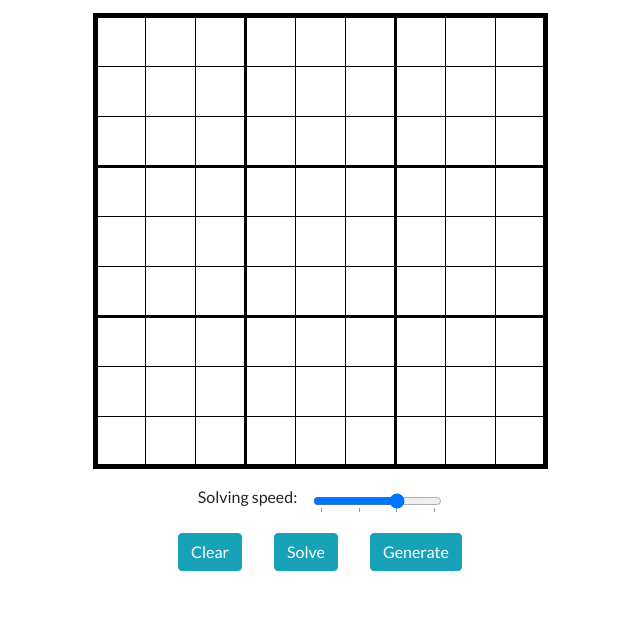
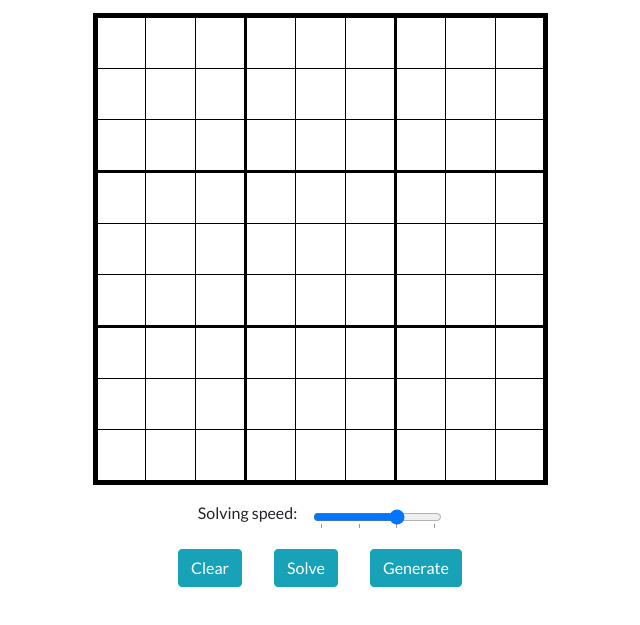
Before and after one commit to nibble-4bits/Sudoku-Solver-Visualizer, a website built with webpack: page dist/index.html in a window 1280 px wide. Shown: the part 67-692 px from the top of the page, without its empty margins (320-960 px from the left). Built offline with nearby package versions, Linux system fonts and the light colour scheme.

Commit message:
Remove unnecessary CSS properties

```diff
--- a/src/css/index.css
+++ b/src/css/index.css
@@ -1,9 +1,10 @@
-@import url('https://fonts.googleapis.com/css?family=Lato&display=swap');
-html, body {
-    margin: 0;
-    padding: 0;
-    box-sizing: border-box;
-    font-family: 'Lato', sans-serif;
+@import url("https://fonts.googleapis.com/css?family=Lato&display=swap");
+html {
+    height: 100%;
+}
+
+body {
+    font-family: "Lato", sans-serif;
 }
 
 table {
@@ -12,7 +13,7 @@ table {
 }
 
 td {
-    font-size: 190%;
+    font-size: 2em;
     text-align: center;
     border: 1px solid black;
     width: 50px;
@@ -38,7 +39,4 @@ td.box-boundary-col {
 
 button {
     margin: 0 1em;
-    padding: 0.3em 1em;
-    border-radius: 10px;
-    border: none;
 }
```
